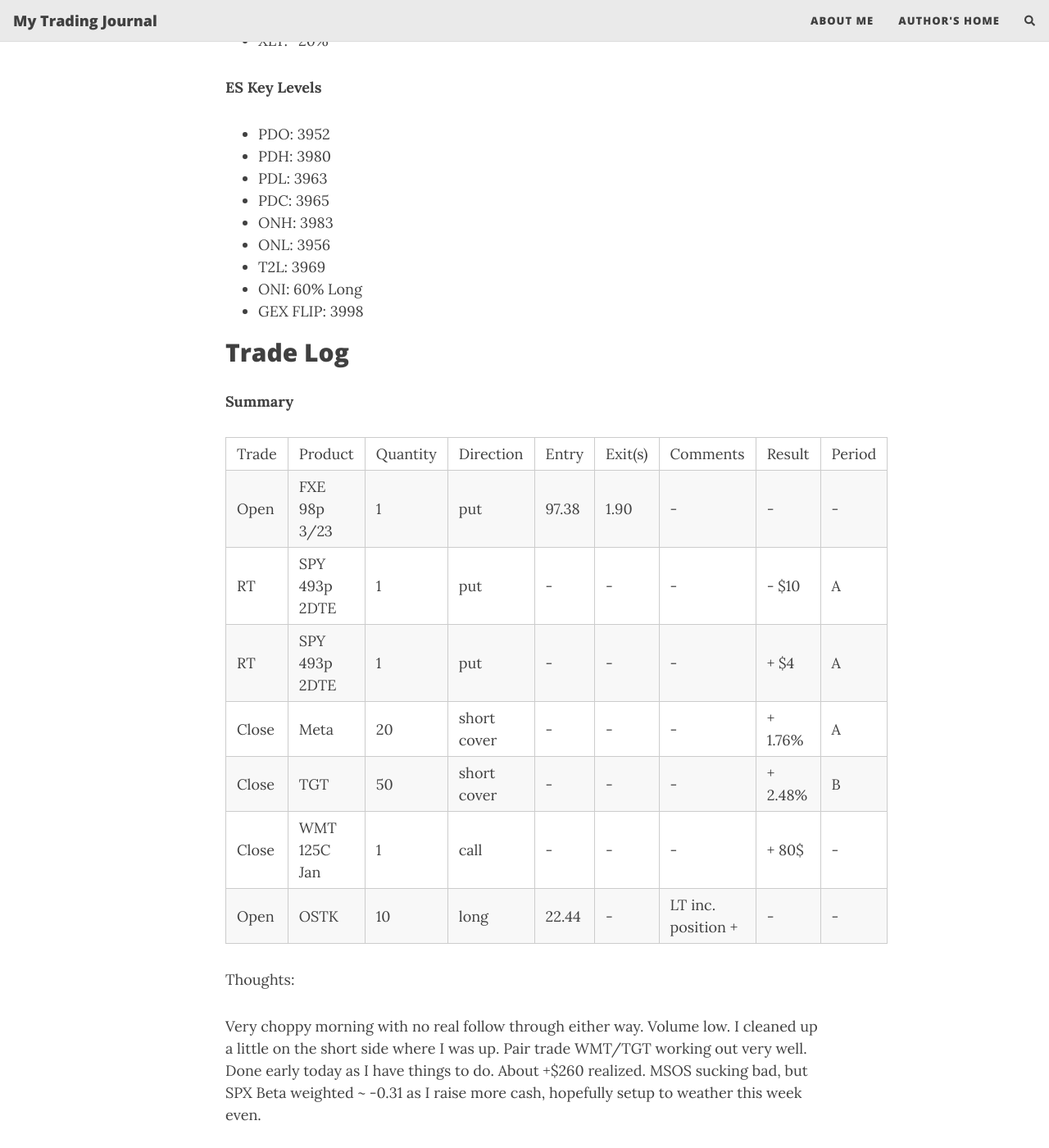
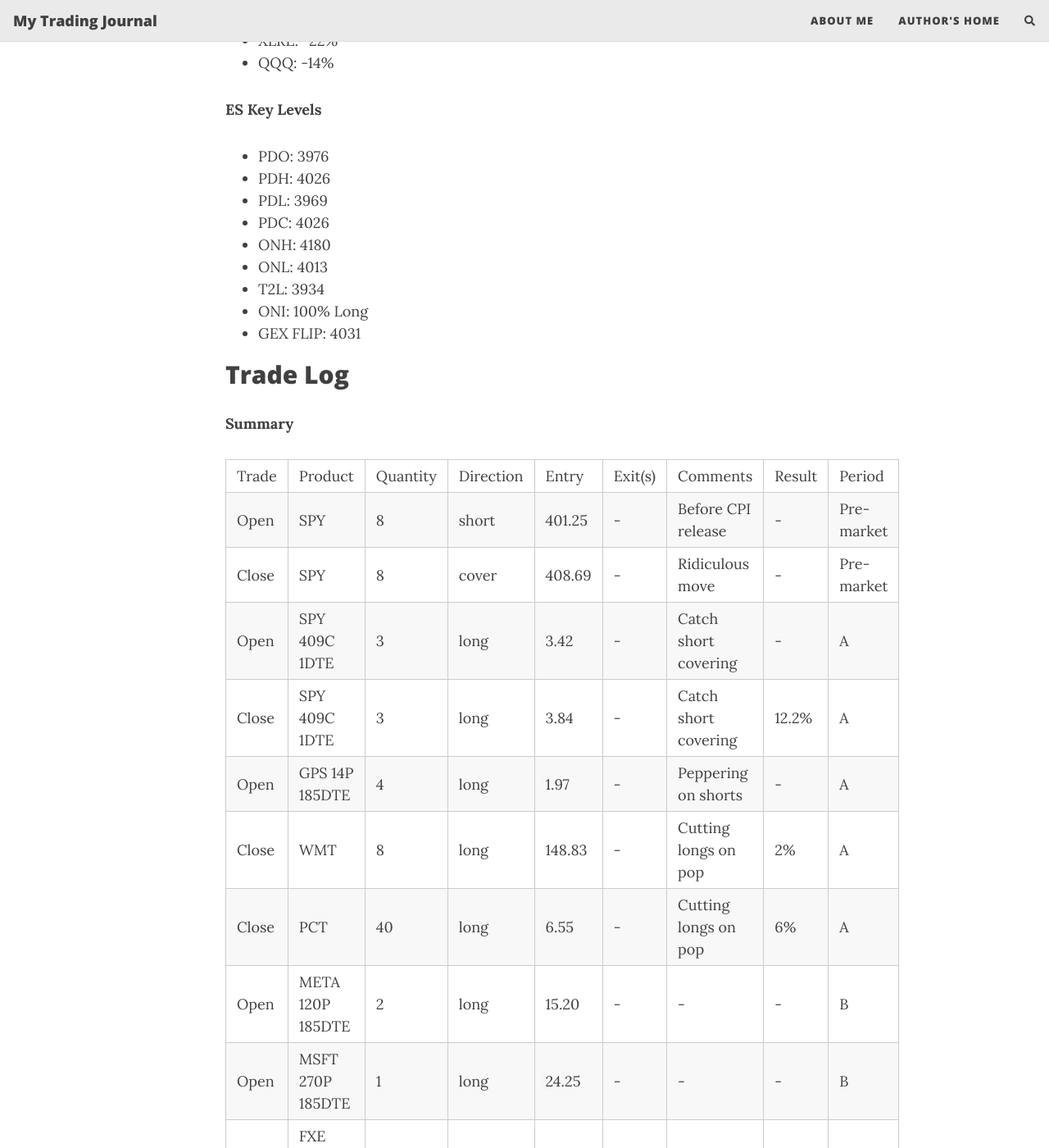
Before and after one commit to zachmitch/zachmitch.github.io, a Jekyll site: the page built from _posts/2022-12-13-trading-journal.md, in a window 1280 px wide and 1400 px high, scrolled down 3032 px. Shown: the whole window at 82% size. Built offline with Jekyll 4.4.1, drawn with Linux system fonts in a browser that asks for light colours; nearby versions of some CDN libraries; comment, search, counter and statistics services are not loaded; some of the changed text lies outside the part shown.

Commit message:
Dec 13 journal

```diff
--- a/_posts/2022-12-13-trading-journal.md
+++ b/_posts/2022-12-13-trading-journal.md
@@ -21,7 +21,7 @@
 
 Major positions:  <span style="color:green">PLBY, MSOS, WMT</span><span style="color:red">  MPW, NVDA, GPS</span>
 
-Thoughts:  MSOS sold off hard yesterday. Omnibus likely not happening. Maybe we can get one more pump (hopium), as we just need the news to talk like it will for 2 days.  Portfolio was down 47 bps overall yesterday.  All eyes and ears on CPI / FOMC over the next two days.  My bed is made, hopefully I did it well.
+Thoughts:  MSOS sold off hard yesterday, on an up day. Omnibus has "over a 50% chance" according to the guy I'm trusting on this, McConnell vs Schumer is the battle. Whether it happens, maybe we can get one more pump (hopium), as we just need the news to talk like it will for 2 days.  Portfolio was down 47 bps overall yesterday.  All eyes and ears on CPI / FOMC over the next two days.  My bed is made, hopefully I did it well.
 
 
 **Key Events Today**
@@ -76,47 +76,61 @@
 
 TM Volume Yesterday vs...:
 
-- Prior Day: -8%
-- 1M Avg: -9%
-- 3M Avg: -14%
-- 1Y Avg: -25%
+- Prior Day: 13%
+- 1M Avg: 4%
+- 3M Avg: -1%
+- 1Y Avg: -15%
 
 Ivol/Rvol Premium Discount Top/Bottom:
 
-- Industrials: 17%
-- Energy: 16%
-- Healthcare: 9%
+- Energy: 10%
+- Staples: 7%
+- Financials: 7%
 
-- XLK: -26%
-- XLRE: -23%
-- XLY: -20%
+- XLK: -24%
+- XLRE: -22%
+- QQQ: -14%
 
 
 **ES Key Levels**
 
-- PDO:  3952
-- PDH:  3980
-- PDL:  3963
-- PDC:  3965
-- ONH:  3983
-- ONL:  3956
-- T2L:  3969
-- ONI: 60% Long
-- GEX FLIP:  3998
+- PDO:  3976
+- PDH:  4026
+- PDL:  3969
+- PDC:  4026
+- ONH:  4180
+- ONL:  4013
+- T2L:  3934
+- ONI: 100% Long
+- GEX FLIP:  4031
 
 ## Trade Log
 
 **Summary**
 
 | Trade | Product | Quantity | Direction | Entry | Exit(s) | Comments | Result | Period |
-| Open | FXE 98p 3/23 | 1 | put | 97.38 | 1.90 | - | - | - |
-| RT | SPY 493p 2DTE | 1 | put | - | - | - | - $10 | A |
-| RT | SPY 493p 2DTE | 1 | put | - | - | - | + $4 | A |
-| Close | Meta | 20 | short cover | - | - | - | + 1.76% | A |
-| Close | TGT | 50 | short cover | - | - | - | + 2.48% | B |
-| Close | WMT 125C Jan | 1 | call | - | - | - | + 80$ | - |
-| Open | OSTK | 10 | long | 22.44 | - | LT inc. position + | - | - |
+| Open | SPY | 8 | short | 401.25 | - | Before CPI release | - | Pre-market |
+| Close | SPY | 8 | cover | 408.69 | - | Ridiculous move | - | Pre-market |
+| Open | SPY 409C 1DTE | 3 | long | 3.42 | - | Catch short covering | - | A |
+| Close | SPY 409C 1DTE | 3 | long | 3.84 | - | Catch short covering | 12.2% | A |
+| Open | GPS 14P 185DTE | 4 | long | 1.97 | - | Peppering on shorts | - | A |
+| Close | WMT | 8 | long | 148.83 | - | Cutting longs on pop | 2% | A |
+| Close | PCT | 40 | long | 6.55 | - | Cutting longs on pop | 6% | A |
+| Open | META 120P 185DTE | 2 | long | 15.20 | - | - | - | B |
+| Open | MSFT 270P 185DTE | 1 | long | 24.25 | - | - | - | B |
+| Open | FXE 98P 94DTE | 1 | long | 24.25 | - | - | - | B |
+| Open | SPY 406P 1DTE | 1 | long | 3.95 | - | - | - | B |
+| Close | SPY 406P 1DTE | 1 | long | 4.14 | - | - | 4.8% | B |
+| Open | SPY 406C 1DTE | 1 | long | 3.98 | - | - | - | B |
+| Close | SPY 406C 1DTE | 1 | long | 3.81 | - | - | -4% | B |
+| Open | SPY 405C 1DTE | 2 | long | 3.69 | - | - | - | B |
+| Close | SPY 405C 1DTE | 2 | long | 3.94 | - | - | 6.7% | B |
+| Open | SPY 401C 1DTE | 1 | long | 3.88 | - | - | - | L |
+| Close | SPY 401C 1DTE | 1 | long | 4.31 | - | - | 11% | L |
+| Open | SPY 402P 1DTE | 1 | long | 3.77| - | - | - | M |
+| Close | SPY 402P 1DTE | 1 | long | 3.92 | - | - | 3.9% | M |
+
 
 Thoughts:
 
-Very choppy morning with no real follow through either way.  Volume low.  I cleaned up a little on the short side where I was up.  Pair trade WMT/TGT working out very well.  Done early today as I have things to do.  About +$260 realized.  MSOS sucking bad, but SPX Beta weighted ~ -0.31 as I raise more cash, hopefully setup to weather this week even.
+Overnight (1 hr before open) there was an extreme up move on CPI -0.2% lower than expected, FOMO is back.  Stop run - blew out the short stops from the last few days, up ~285 bps in the overnight.  Began scaling back into puts, while scalping intraday moves.  Big move down intraday, but still didn't clear the gap created by the positive CPI.  Tomorrow is JPow speech, for which I am now positioned pretty bearish after today.  Beta weighted at -8.73 to SPX.  -18 bps on the day, getting pulled down by MSOS.
```
